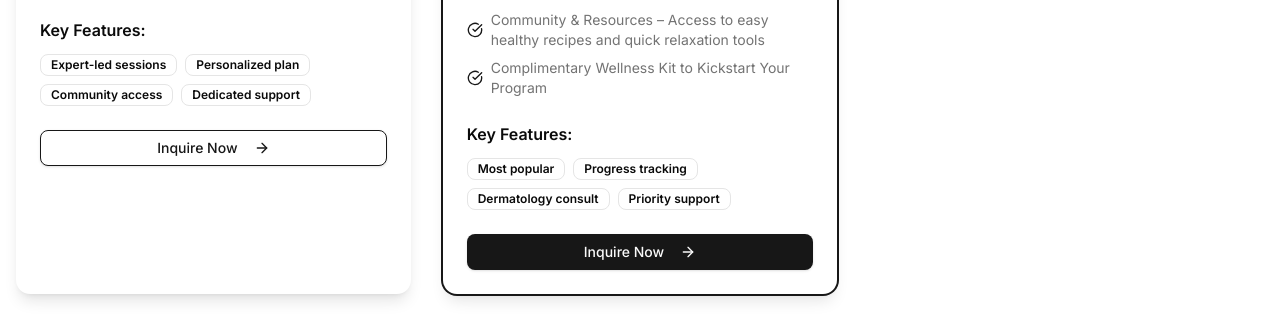
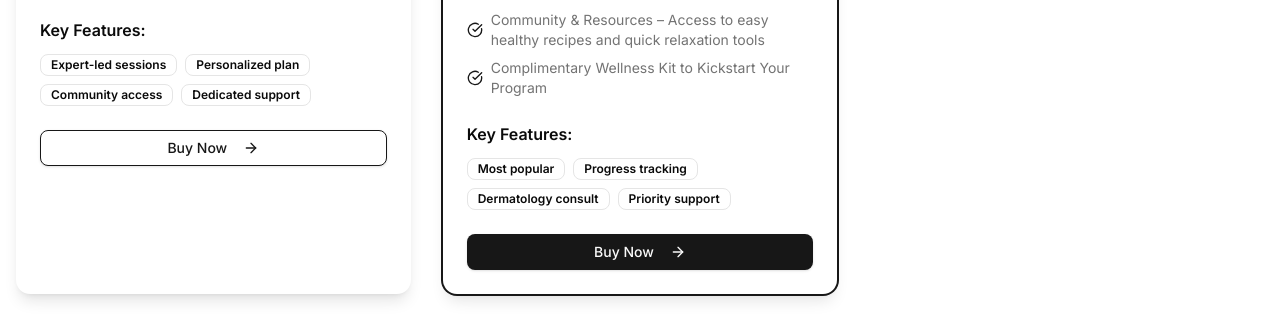
Before and after one commit to danglingmind/ease-my-cancer-website, a Next.js app: page /packages in a window 1280 px wide. Shown: the part 880-1200 px from the top of the page. Built offline with nearby package versions, Linux system fonts and the light colour scheme; a web font is replaced by a local one.

Commit message:
buy now button on packages

```diff
--- a/src/app/packages/page.tsx
+++ b/src/app/packages/page.tsx
@@ -198,8 +198,8 @@ export default function PackagesPage() {
                       variant={pkg.popular ? 'default' : 'outline'}
                       asChild
                     >
-                      <a href="/#contact">
-                        Inquire Now
+                      <a href="#">
+                        Buy Now
                         <ArrowRight className="ml-2 h-4 w-4" />
                       </a>
                     </Button>
```
